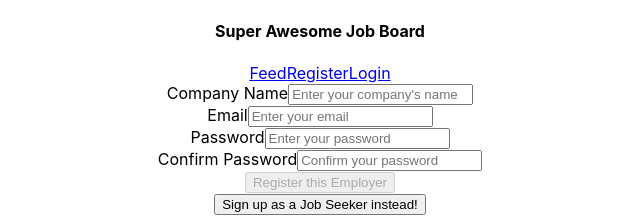
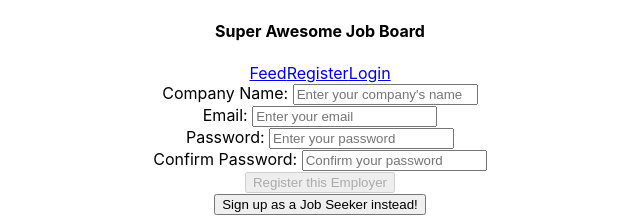
Before and after one commit to ViryF/Job_Board_FrontEnd, a React (Create React App) app in the folder client/: page /register in a window 1280 px wide. Shown: the top 219 px of the page, without its empty margins (320-960 px from the left). Built offline with nearby package versions, Linux system fonts and the light colour scheme; no server answers.

Commit message:
able to navigate to jobDetails

```diff
--- a/client/src/App.js
+++ b/client/src/App.js
@@ -1,3 +1,4 @@
+import JobDetails from './components/JobDetails';
 import Profile from './components/Profile'
 import Login from './components/Login'
 import Register from './components/Register'
@@ -15,9 +16,6 @@ const BASE_URL = 'http://localhost:3001/api'
 
 function App() {
 
-
-
-
 const [latestJobPosts, setLatestJobPosts] = useState([])
 const [jobPosts, setJobPosts] = useState([])
 // const [selectedJobPost, setSelectedJobPost] = useState(null)
@@ -28,24 +26,13 @@ const [user, setUser] = useState(null)
 
 const getLatestJobPosts = async () => {
   const latest = await axios.get(`${BASE_URL}/jobPosts/latest`)
-  console.log(latest.data)
   setLatestJobPosts(latest.data)
 }
+
 const getAllJobPosts = async () => {
-  const jobPosts = await axios.get(`${BASE_URL}/jobPosts/`)
-  console.log(jobPosts)
-  setJobPosts(jobPosts)
+  const data = await axios.get(`${BASE_URL}/jobPosts/all`)
+  setJobPosts(data.data)
 }
-
-useEffect(() => {
-  const status = localStorage.getItem('token')
-  if (status) {
-    checkToken()
-  }
-getLatestJobPosts()
-getAllJobPosts()
-},[])
-
 
 const handleLogOut = () => {
   setUser(null)
@@ -57,11 +44,18 @@ getAllJobPosts()
 
 const checkToken = async () => {
   const user = await CheckSession()
-    console.log(user)
   setUser(user)
   toggleAuthenticated(true)
 
 }
+useEffect(() => {
+  const status = localStorage.getItem('token')
+  if (status) {
+    checkToken()
+  }
+  getLatestJobPosts()
+  getAllJobPosts()
+},[])
 
   return (
     <div className="App">
@@ -76,9 +70,9 @@ const checkToken = async () => {
           <Route path="/" element={ <Feed latestJobPosts={ latestJobPosts } /> } />
           <Route path="/register" element={ <Register /> } />
           <Route path="/login" element={ <Login setUser={setUser} toggleAuthenticated={toggleAuthenticated} /> } />
-          <Route path="/profile" element={ <Profile user={user} authenticated={authenticated} jobPosts={jobPosts} /> } />
-          {/* <Route path="/jobListings" element={ <JobListings /> } />
-          <Route path="/jobListings/:id" element={ <JobDetails /> } />  */}
+          <Route path="/profile" element={ <Profile user={user} authenticated={authenticated} jobPosts={ jobPosts } /> } />
+          {/* <Route path="/jobListings" element={ <JobListings /> } /> */}
+          <Route path="/jobListings/:id" element={ <JobDetails /> } />
         </Routes>
       </main>
     </div>
--- a/client/src/components/Feed.jsx
+++ b/client/src/components/Feed.jsx
@@ -1,5 +1,7 @@
+import { useNavigate } from "react-router-dom"
 
 const Feed = ({ latestJobPosts }) => {
+  let navigate = useNavigate()
 
   return (
     <div>
@@ -17,11 +19,13 @@ const Feed = ({ latestJobPosts }) => {
             <div className="jobPost-card" key={JobPost.id}>
               <h2>{JobPost.title}</h2>
               <h3>{JobPost.description}</h3>
-              <h3>{JobPost.requirements}</h3>
-              <h4>{JobPost.location}</h4>
-              <h4>{JobPost.salary}</h4>
-              <h4>{JobPost.employer}</h4>
-              <h4>{JobPost.application_url}</h4>
+              <button onClick={() => navigate('/login')}>Login to view details about this posting</button>
+
+              {/* <h3>{JobPost.requirements}</h3> */}
+              {/* <h4>{JobPost.location}</h4> */}
+              {/* <h4>{JobPost.salary}</h4> */}
+              {/* <h4>{JobPost.employer}</h4> */}
+              {/* <h4>{JobPost.application_url}</h4> */}
             </div>
           ))
         }
--- a/client/src/components/JobDetails.jsx
+++ b/client/src/components/JobDetails.jsx
@@ -0,0 +1,13 @@
+import { useNavigate } from "react-router-dom"
+
+const JobDetails = () => {
+  let navigate = useNavigate()
+
+  return (
+    <div>
+      <button onClick={()=>navigate('/profile')}>Go Back</button>
+    </div>
+  )
+}
+
+export default JobDetails
--- a/client/src/components/Login.jsx
+++ b/client/src/components/Login.jsx
@@ -48,16 +48,20 @@ return (
     <div className="card-overlay centered">
       <form className="col" onSubmit={handleSubmit}>
         <div className="input-wrapper">
-          <label htmlFor="email">Email</label>
+          <label htmlFor="email">Email: </label>
           <input onChange={handleChange} name="email" type="email" placeholder="email@example.com" value={LoginValues.email} required />
         </div>
 
         <div className="input-wrapper">
-          <label htmlFor="password">Email</label>
+          <label htmlFor="password">Password: </label>
           <input onChange={handleChange} name="password" type="password" placeholder="Enter your password" value={LoginValues.password} required />
         </div>
         <button disabled={!LoginValues.email || !LoginValues.password}>Sign In</button>
       </form>
+        <div>
+          <p>Don't have an account yet? Click here to register</p>
+        <button onClick={()=> navigate('/register')}>Register</button>
+        </div>
     </div>
   </div>
 )
--- a/client/src/components/Nav.jsx
+++ b/client/src/components/Nav.jsx
@@ -9,15 +9,14 @@ const Nav = ({ authenticated, user, logOut}) => {
         <div>
           <div>
             <h4>Super Awesome Job Board</h4>
-            <h3>Welcome Back, {user.firstName}!</h3>
+            <h3>Welcome Back!</h3>
             <img className='profilePic' src={user.profilePicture} alt="The user's profile pic" />
             <div>
               <Link to="/" className='links'>Feed</Link>
-              <Link to="/profile" className='links'>My Profile</Link>
+              <Link to="/profile" className='links'>Home</Link>
               <Link to="/settings" className='links'>Settings</Link>
-              <Link to="/jobListings" className='links'>All Job Posts</Link>
-              <Link to="/chat" className='links'>My Conversations</Link>
-              <Link onClick={logOut} to="/" className='links'>Log Out</Link>
+              {/* <Link to="/chat" className='links'>My Conversations</Link> */}
+              <Link onClick={logOut} to="/Feed" className='links'>Log Out</Link>
             </div>
           </div>
         </div>
--- a/client/src/components/Profile.jsx
+++ b/client/src/components/Profile.jsx
@@ -1,35 +1,39 @@
-// import { Link, useNavigate } from 'react-router-dom'
+import { useNavigate } from 'react-router-dom'
+
+
+const BASE_URL = 'http://localhost:3001/api'
 
 const Profile = ({ user, authenticated, jobPosts }) => {
+  let navigate = useNavigate()
+
+
 
   return user && authenticated ? (
     <div className="profile-page">
-      <div className="links-container">
-        {/* <Link className='profile-link' to='/shop'></Link>
-        <Link className='profile-link' to='/'></Link> */}
-      </div>
       <div className="profile">
-        <p className="Welcome-user">Welcome, {user.firstName}</p>
+        <h2 className="Welcome-user">Here's a list of the total jobs posted at the moment!</h2>
         <div className="allJobs">
-          {
-            jobPosts?.map((jobPost) => {
-              <div className="jobPost-card" key={jobPost.id}>
+          {jobPosts &&
+            jobPosts?.map((jobPost) => (
+              <div className="jobPost-card" key={jobPost._id}>
                 <h2>{jobPost.title}</h2>
-              <h3>{jobPost.description}</h3>
-              <h3>{jobPost.requirements}</h3>
-              <h4>{jobPost.location}</h4>
-              <h4>{jobPost.salary}</h4>
-              <h4>{jobPost.employer}</h4>
-              <h4>{jobPost.application_url}</h4>
+                <h4>{jobPost.salary}</h4>
+                <button onClick={()=> navigate(`/jobListings/${jobPost._id}`)}>Click Here for details about this posting</button>
+                {/* <h3>{jobPost.description}</h3>
+                <h3>{jobPost.requirements}</h3>
+                <h4>{jobPost.location}</h4> */}
+                {/* <h4>{jobPost.employer}</h4>
+                {/* <h4>{jobPost.application_url}</h4> */}
               </div>
-            })
+            ))
           }
         </div>
       </div>
     </div>
   ) : (
     <div>
-      <h2>You must be signed in to access this page! Please sign above!</h2>
+      <h2>You must be signed in to access this page!</h2>
+      <button onClick={()=> navigate('/login')}>Sign In</button>
     </div>
   )
 
--- a/client/src/components/RegisterAsEmployer.jsx
+++ b/client/src/components/RegisterAsEmployer.jsx
@@ -37,22 +37,22 @@ return (
     <div className="card-overlay centered">
       <form className="col" onSubmit={handleSubmit}>
         <div className="input-wrapper">
-          <label htmlFor="companyName">Company Name</label>
+          <label htmlFor="companyName">Company Name: </label>
           <input onChange={handleChange} name="companyName" type="text" placeholder="Enter your company's name" value={employerFormValues.companyName} required />
         </div>
 
         <div className="input-wrapper">
-          <label htmlFor="email">Email</label>
+          <label htmlFor="email">Email: </label>
           <input onChange={handleChange} name="email" type="text" placeholder="Enter your email" value={employerFormValues.email} required />
         </div>
 
         <div className="input-wrapper">
-          <label htmlFor="password">Password</label>
+          <label htmlFor="password">Password: </label>
           <input onChange={handleChange} name="password" type="text" placeholder="Enter your password" value={employerFormValues.password} required />
         </div>
 
         <div className="input-wrapper">
-          <label htmlFor="confirmPassword">Confirm Password</label>
+          <label htmlFor="confirmPassword">Confirm Password: </label>
           <input onChange={handleChange} name="confirmPassword" type="text" placeholder="Confirm your password" value={employerFormValues.confirmPassword} required />
         </div>
         <button
--- a/client/src/components/RegisterAsSeeker.jsx
+++ b/client/src/components/RegisterAsSeeker.jsx
@@ -39,27 +39,27 @@ const RegisterAsSeeker = () => {
       <div className="card-overlay centered">
         <form className="col" onSubmit={handleSubmit}>
           <div className="input-wrapper">
-            <label htmlFor="email">Email</label>
+            <label htmlFor="email">Email: </label>
             <input onChange={handleChange} name="email" type="text" placeholder="Enter your email" value={seekerFormValues.email} required />
           </div>
 
           <div className="input-wrapper">
-            <label htmlFor="firstName">First Name</label>
+            <label htmlFor="firstName">First Name: </label>
             <input onChange={handleChange} name="firstName" type="text" placeholder="Enter your first name" value={seekerFormValues.firstName} required />
           </div>
 
           <div className="input-wrapper">
-            <label htmlFor="lastName">Last Name</label>
+            <label htmlFor="lastName">Last Name: </label>
             <input onChange={handleChange} name="lastName" type="text" placeholder="Enter your last name" value={seekerFormValues.lastName} required />
           </div>
 
           <div className="input-wrapper">
-            <label htmlFor="password">Password</label>
+            <label htmlFor="password">Password: </label>
             <input onChange={handleChange} name="password" type="text" placeholder="Enter your password" value={seekerFormValues.password} required />
           </div>
 
           <div className="input-wrapper">
-            <label htmlFor="confirmPassword">Confirm Password</label>
+            <label htmlFor="confirmPassword">Confirm Password: </label>
             <input onChange={handleChange} name="confirmPassword" type="text" placeholder="Confirm your password" value={seekerFormValues.confirmPassword} required />
           </div>
           <button
--- a/client/src/services/PostServices.js
+++ b/client/src/services/PostServices.js
@@ -2,7 +2,7 @@ import Client from './api'
 
 export const GetPosts = async () => {
   try {
-    const res = await Client.get('/posts')
+    const res = await Client.get('/jobPosts/all')
     return res.data
   } catch (error) {
     throw error
--- a/client/src/services/api.js
+++ b/client/src/services/api.js
@@ -7,7 +7,6 @@ const Client = Axios.create({ baseURL: BASE_URL })
 Client.interceptors.request.use(
   (config) => {
     const token = localStorage.getItem('token')
-    console.log('Token: ', token)
     if(token) {
       config.headers['authorization'] = `Bearer ${token}`
     }
```
Lines whose indentation alone changed are shown as unchanged.
